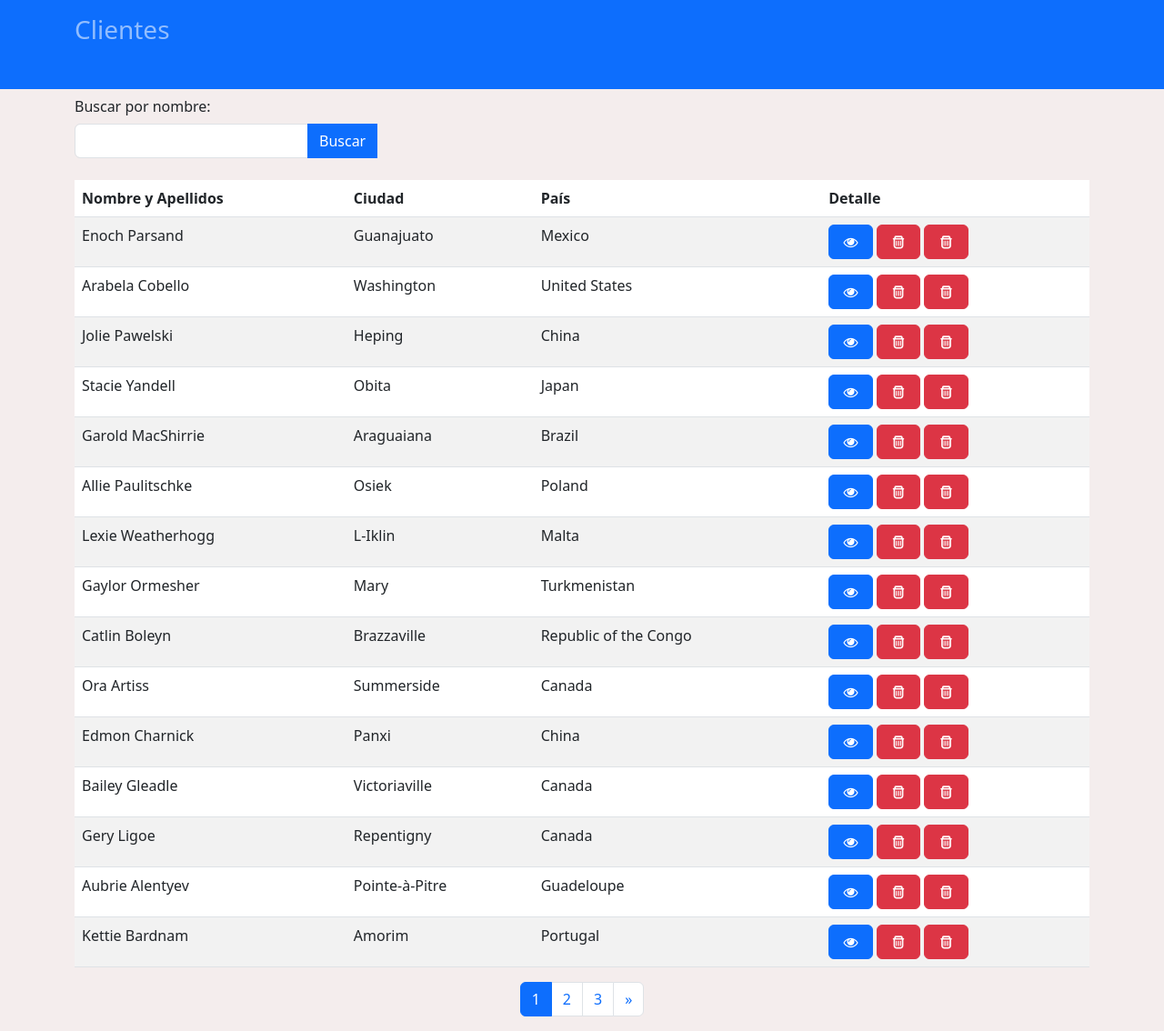
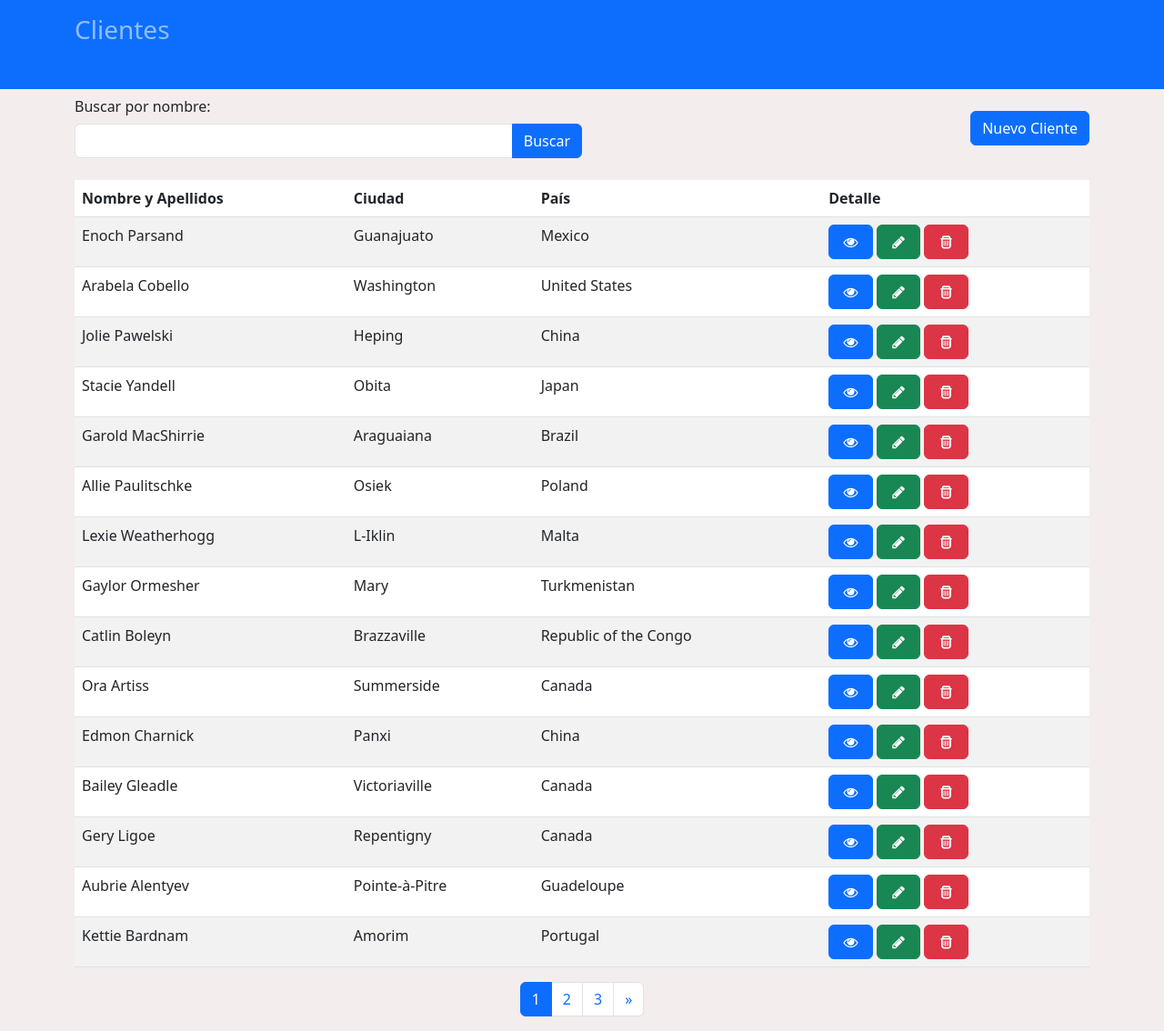
Before and after one commit to miryamsanchez/ClientesPlus, a Flask app: page / in a window 1280 px wide. Shown: the whole page at 91% size. Run offline with Flask 3, Linux system fonts and the light colour scheme.

Commit message:
2da version

```diff
--- a/model.py
+++ b/model.py
@@ -1,6 +1,7 @@
 # -*- coding: utf-8 -*-
 
 import csv
+import random
 
 class Cliente:
     objetos = [] # Lista para almacenar las instancias del cliente, las instancias te permiten trabajar individualmente con cada cliente
@@ -48,3 +49,28 @@ class Cliente:
         for cliente in cls.objetos:
             if all(getattr(cliente, k) == v for k, v in kwargs.items()):
                 yield cliente
+
+    # ... (Código existente)
+
+    @classmethod
+    def nuevo(cls, **kwargs):
+
+        # Crea una nueva instancia de Cliente con los datos proporcionados en kwargs
+        nuevo_cliente = Cliente(id=random.randint(1000,100000), **kwargs)
+        cls.objetos.append(nuevo_cliente)  # Agrega el nuevo cliente a la lista de objetos
+
+
+    @classmethod
+    def eliminar(cls, id):
+        cliente = cls.buscar(id)
+        if cliente:
+            cls.objetos.remove(cliente)
+            return True #Agregamos un retorno para indicar éxito
+        return False  #Retornamos False si el cliente no fue encontrado
+
+    @classmethod
+    def editar(cls, id, **kwargs):
+        cliente = cls.buscar(id)
+        if cliente:
+            for key, value in kwargs.items():
+                setattr(cliente, key, value)
--- a/templates/clientes.html
+++ b/templates/clientes.html
@@ -4,15 +4,20 @@
 
 
 {% block content %}<!--Envuelve el contenido de la pagina-->
-<form class="row row-cols-lg-auto g-3 align-items-center" action="/" method="get">
-    <div class="col-12">
+<form class="d-flex justify-content-between" action="/" method="get">
+    <div class="col">
         <label class="col-form-label" for="search">Buscar por nombre:</label>
         <div class="input-group">
             <input class="form-control" type="text" name="search" value="{{ search_query }}">
-            <button class="btn btn-primary" type="submit">Buscar</button><br>
+            <button class="btn btn-primary" type="submit">Buscar</button>
         </div>
     </div>
+        <div class="col">
+        <br>
+        <a class="btn btn-primary float-end" type="submit" href="{{ url_for('nuevo_cliente') }}">Nuevo Cliente</a>
+    </div>
 </form>
+
 
 {% if clientes %}<!--Verifican si hay clientes para mostrar-->
     <br><table class="table table-striped table-hover">
@@ -34,12 +39,13 @@
                         <button class="btn btn-primary" onclick="window.location.href='{{ url_for('detalle_cliente', id=cliente.id) }}'">
                             <i class = "icon-eye"></i>
                         </button>
-                        <button class="btn btn-danger" onclick="confirmarEliminacion('{{ cliente.id }}')">
+                        <a class="btn btn-success" href="{{ url_for('editar_cliente', id=cliente.id) }}">
+                            <i class = "icon-pencil"></i>
+                        </a>
+                        <button class="btn btn-danger" onclick="eliminar('{{ cliente.id }}')">
                             <i class = "icon-trash"></i>
                         </button>
-                        <button class="btn btn-danger" href="{{ url_for('detalle_cliente', id=cliente.id) }}">
-                            <i class = "icon-trash"></i>
-                        </button>
+
                     </td>
                 </tr>
             {% endfor %}
@@ -79,5 +85,16 @@
         No se encontraron clientes.
     </div>
 {% endif %}
+<script>
+function eliminar (id){
+    var eliminar = confirm( "Esta usted seguro de eliminar al cliente")
+    if(eliminar) {
+        fetch("/eliminar_cliente/" + id)
+        .then(() => { location.reload() })
+    }
+
+}
+
+</script>
 
 {% endblock %}
--- a/templates/detalle_cliente.html
+++ b/templates/detalle_cliente.html
@@ -17,5 +17,7 @@
             <li class="list-group-item"><strong>Ciudad:</strong> {{ cliente.ciudad }}</li>
             <li class="list-group-item"><strong>País:</strong> {{ cliente.pais }}</li>
         </ul>
+        <a href="{{ url_for('editar_cliente', id=cliente.id) }}">Editar Cliente</a>
+        <a href="{{ url_for('index') }}">Volver a la lista de clientes</a>
     </div>
 {% endblock %}
```
Also changed, not shown: templates/editar_cliente.html (added, +34 -0 lines), templates/nuevo_cliente.html (added, +33 -0 lines).
